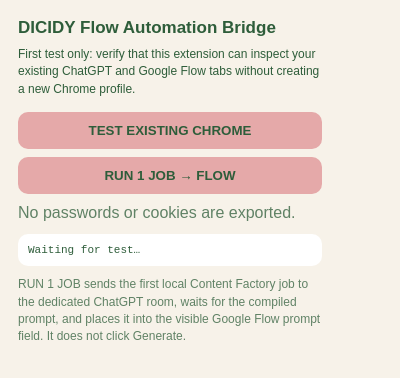
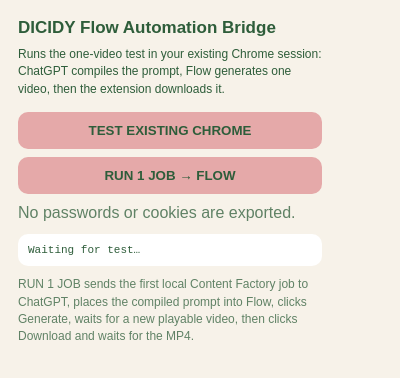
Before and after one commit to maledannirh-design/dicidy, a browser extension: page tools/flow-automation/extension/popup.html in a window 400 px wide. Drawn offline with Linux system fonts and the light colour scheme.

Commit message:
Update Flow automation popup status text

```diff
--- a/tools/flow-automation/extension/popup.html
+++ b/tools/flow-automation/extension/popup.html
@@ -43,12 +43,12 @@
 <body>
   <main>
     <h1>DICIDY Flow Automation Bridge</h1>
-    <p>First test only: verify that this extension can inspect your existing ChatGPT and Google Flow tabs without creating a new Chrome profile.</p>
+    <p>Runs the one-video test in your existing Chrome session: ChatGPT compiles the prompt, Flow generates one video, then the extension downloads it.</p>
     <button id="test">TEST EXISTING CHROME</button>
     <button id="run" style="margin-top:8px;">RUN 1 JOB → FLOW</button>
     <div class="note">No passwords or cookies are exported.</div>
     <pre id="result">Waiting for test…</pre>
-    <p class="note">RUN 1 JOB sends the first local Content Factory job to the dedicated ChatGPT room, waits for the compiled prompt, and places it into the visible Google Flow prompt field. It does not click Generate.</p>
+    <p class="note">RUN 1 JOB sends the first local Content Factory job to ChatGPT, places the compiled prompt into Flow, clicks Generate, waits for a new playable video, then clicks Download and waits for the MP4.</p>
   </main>
   <script src="popup.js"></script>
 </body>
```
